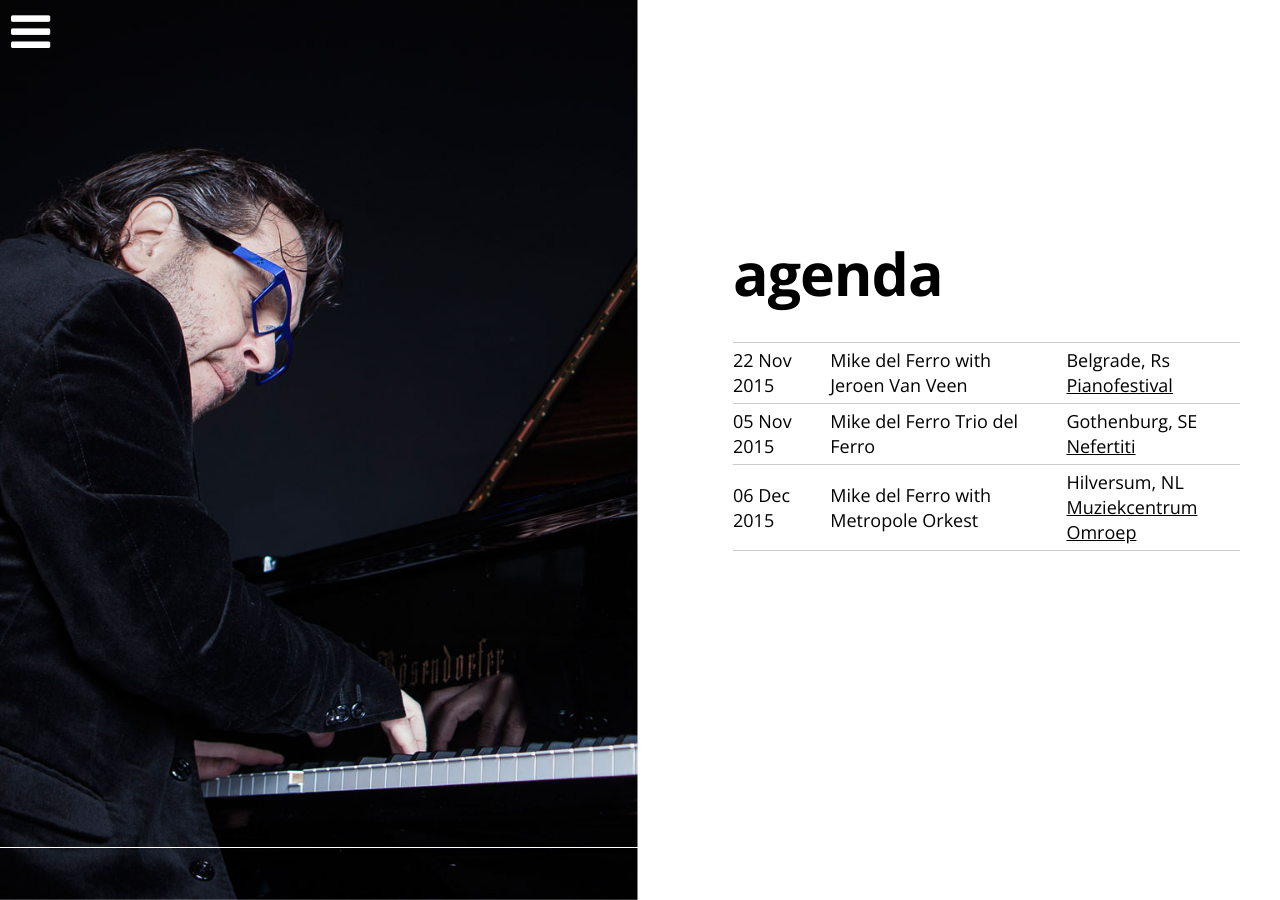
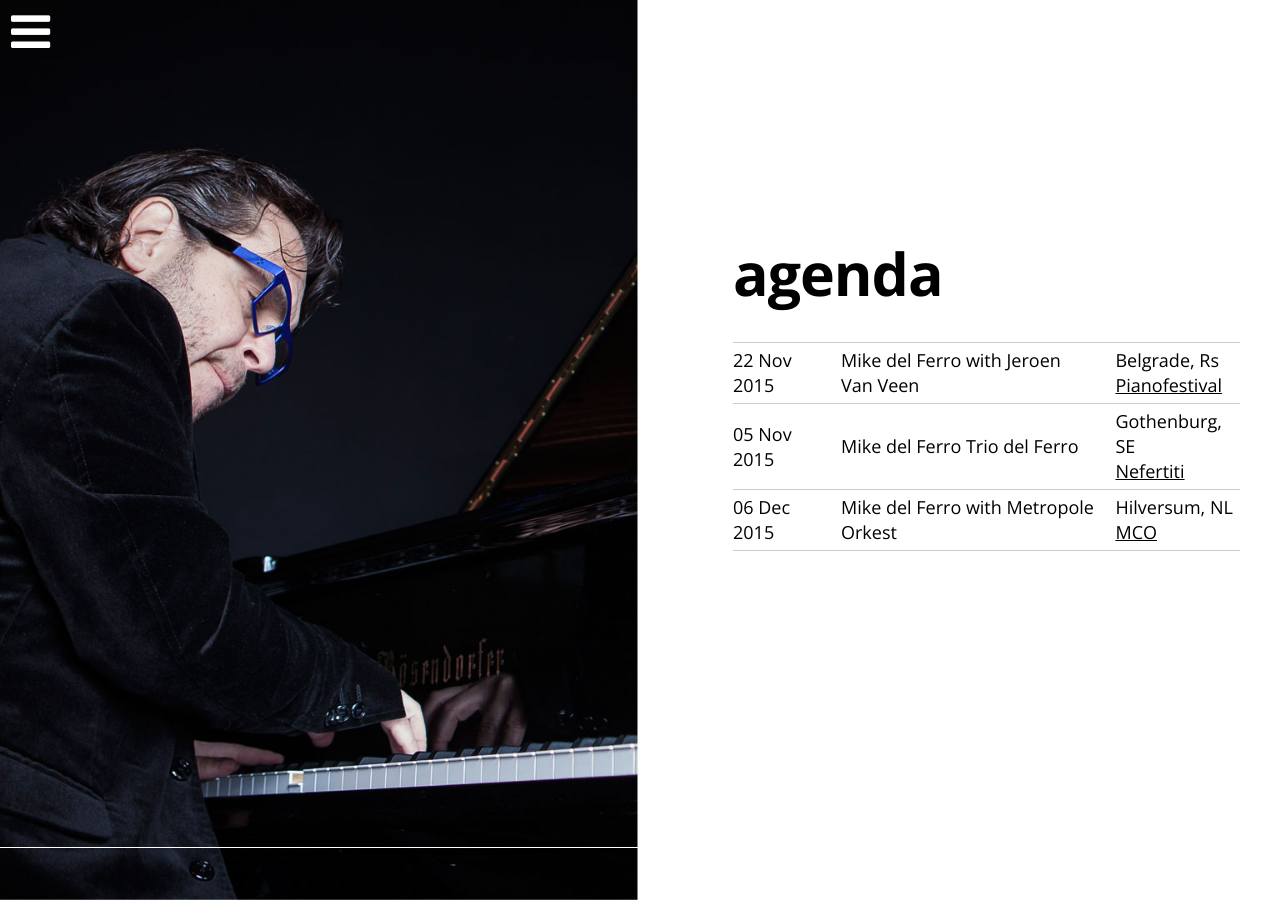
Before and after one commit to mikedelferro/website, a Jekyll site: the page built from agenda.html, in a window 1280 px wide. Built offline with Jekyll 4.4.1, drawn with Linux system fonts in a browser that asks for light colours; nearby versions of some CDN libraries.

Commit message:
Updated '_config.yml' via CloudCannon

```diff
--- a/_config.yml
+++ b/_config.yml
@@ -12,5 +12,5 @@ gigs:
   - title: with Metropole Orkest
     date: 2015-12-06T00:00:00.000Z
     location: 'Hilversum, NL'
-    venue: Muziekcentrum Omroep
+    venue: MCO
     url: ''
```
